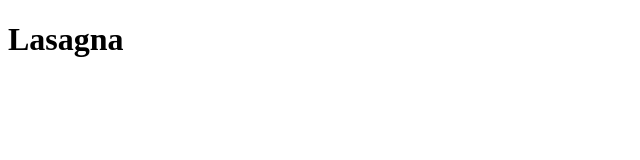
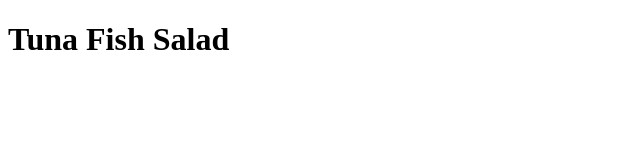
Before and after one commit to ghoulie2/odin-recipes, a plain HTML site: page recipes/lasagna.html in a window 1280 px wide. Shown: the whole page, without its empty margins (0-640 px from the left). Drawn offline with Linux system fonts and the light colour scheme.

```diff
--- a/recipes/lasagna.html
+++ b/recipes/lasagna.html
@@ -7,6 +7,6 @@
     <title>Document</title>
 </head>
 <body>
-    <h1>Lasagna</h1>
+    <h1>Tuna Fish Salad</h1>
 </body>
 </html>
```
Also changed, not shown: index.html (+1 -0 lines).
